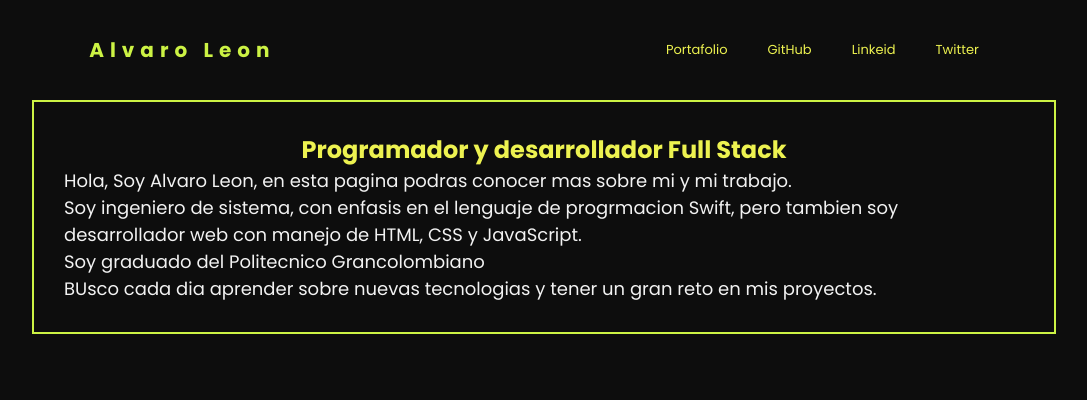
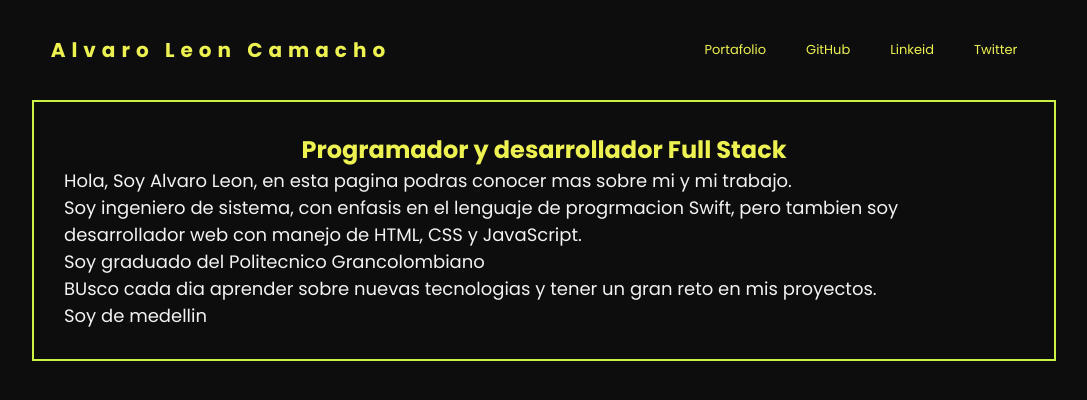
Before and after one commit to javierlnc/BlogClass, a website: page index.html in a window 1280 px wide. Shown: the whole page, without its empty margins (96-1183 px from the left). Drawn offline with Linux system fonts and the light colour scheme.

Commit message:
Agregue apellido y cambie color, se agrego descripcion

```diff
--- a/index.html
+++ b/index.html
@@ -13,7 +13,7 @@
 <body>
     <main>
         <header class="main-header">
-            <h2>Alvaro Leon</h2>
+            <h2>Alvaro Leon Camacho</h2>
             <ul>
                 <li><a href="">Portafolio</a></li>
                 <li><a href="">GitHub</a></li>
@@ -30,6 +30,9 @@
            <p>
                BUsco cada dia aprender sobre nuevas tecnologias y tener un gran reto en mis proyectos.
            </p>
+           <p>
+               Soy de medellin
+           </p>
        </section>
     </main>
 
--- a/main.css
+++ b/main.css
@@ -25,7 +25,7 @@ main .main-container{
     align-items: center;
 }
 .main-header h2{
-    color: #CCF244;
+    color: #edf250;
     font-size: 2rem;
     letter-spacing: 0.6rem;
     font-weight: 700;
```
